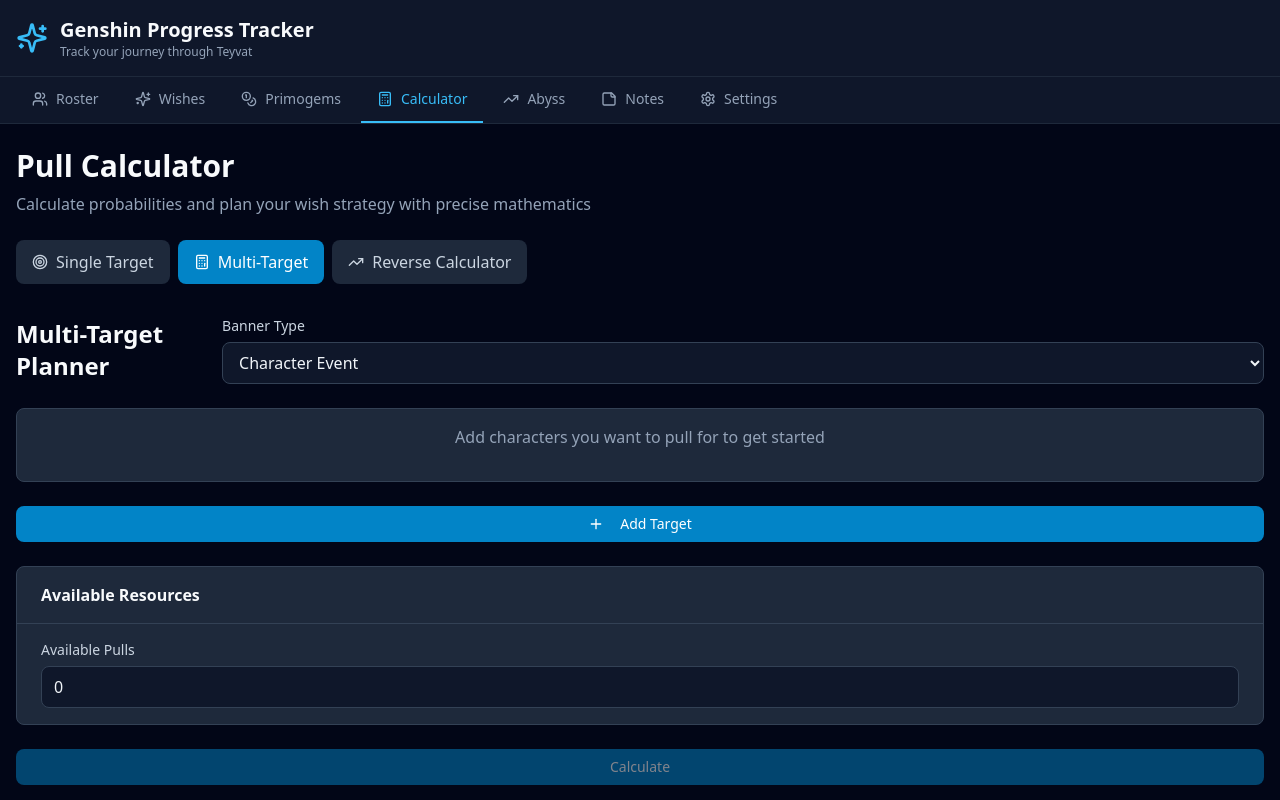
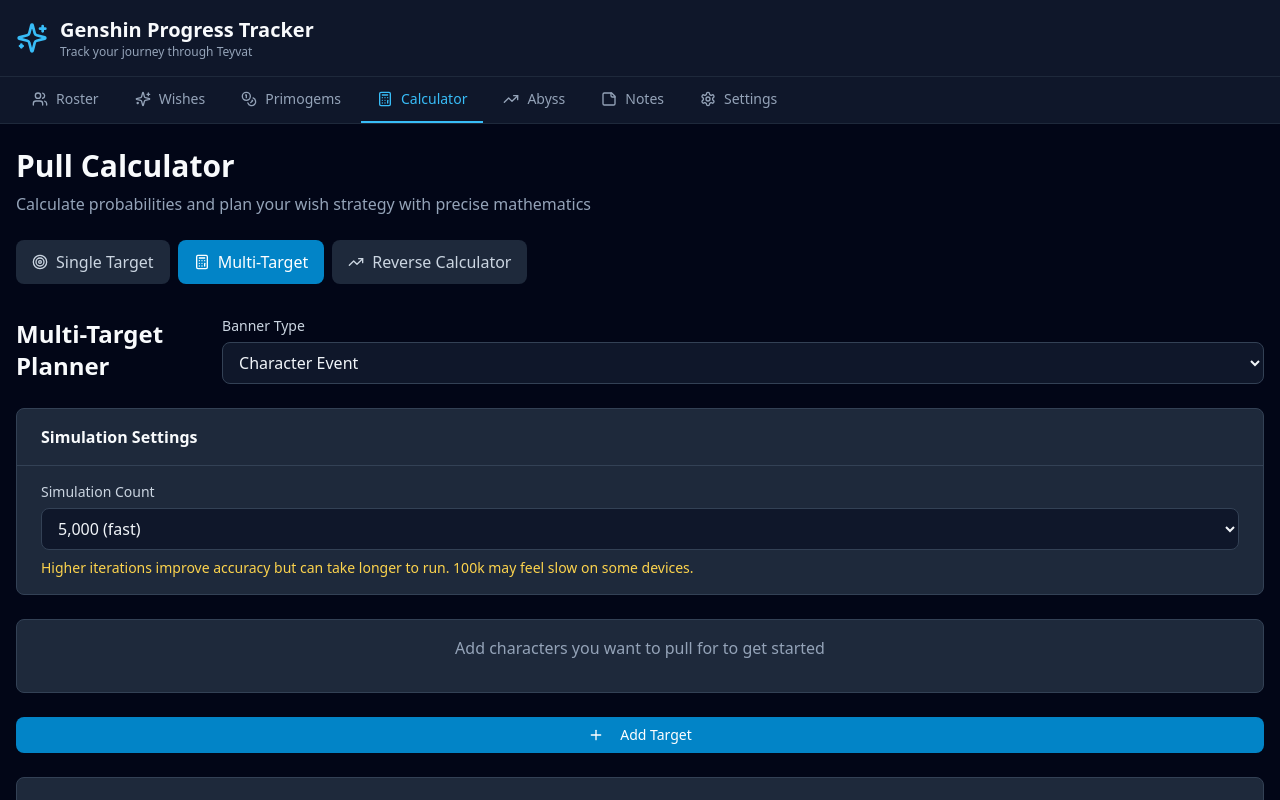
Before and after one commit to MontySteele/GIApp, a React (Vite) app: page /calculator in a window 1280 px wide. Both pictures are taken after a click on the button "Multi-Target". Shown: the top 800 px of the page. Built offline with nearby package versions, Linux system fonts and the light colour scheme.

Commit message:
Add simulation controls and progress handling to multi-target calculator

```diff
--- a/src/features/calculator/components/MultiTargetCalculator.tsx
+++ b/src/features/calculator/components/MultiTargetCalculator.tsx
@@ -22,6 +22,8 @@
   const [availablePulls, setAvailablePulls] = useState(0);
   const [bannerType, setBannerType] = useState<BannerType>('character');
   const [isCalculating, setIsCalculating] = useState(false);
+  const [progress, setProgress] = useState(0);
+  const [iterations, setIterations] = useState(5000);
   const [results, setResults] = useState<SimulationResult | null>(null);
   const [errors, setErrors] = useState<Map<string, string>>(new Map());
   const workerRef = useRef(createMonteCarloWorker());
@@ -95,6 +97,7 @@
     if (!validate()) return;
 
     setIsCalculating(true);
+    setProgress(0);
 
     try {
       // For multi-target, we'll use current state for all targets
@@ -119,12 +122,16 @@
         incomePerDay: 0, // No daily income for this calculation
         rules: GACHA_RULES[bannerType],
         config: {
-          iterations: 10000,
+          iterations,
           seed: Date.now(),
+          chunkSize: 500,
         },
       };
 
-      const result = await workerRef.current.api.runSimulation(simulationInput);
+      const result = await workerRef.current.api.runSimulation(
+        simulationInput,
+        (value: number) => setProgress(value)
+      );
       setResults(result);
     } catch (error) {
       console.error('Simulation error:', error);
@@ -150,6 +157,28 @@
           ]}
         />
       </div>
+
+      <Card>
+        <CardHeader>
+          <h3 className="font-semibold">Simulation Settings</h3>
+        </CardHeader>
+        <CardContent className="space-y-2">
+          <Select
+            label="Simulation Count"
+            value={iterations}
+            onChange={(e) => setIterations(Number(e.target.value))}
+            options={[
+              { value: 5000, label: '5,000 (fast)' },
+              { value: 20000, label: '20,000 (balanced)' },
+              { value: 100000, label: '100,000 (slow, more accurate)' },
+            ]}
+          />
+          <p className="text-sm text-amber-300">
+            Higher iterations improve accuracy but can take longer to run. 100k may feel slow on
+            some devices.
+          </p>
+        </CardContent>
+      </Card>
 
       {targets.length === 0 && (
         <Card>
@@ -265,14 +294,19 @@
         </CardContent>
       </Card>
 
+      <div className="space-y-2">
         <Button
           onClick={handleCalculate}
           disabled={!canCalculate}
           className="w-full"
           variant="primary"
         >
-        {isCalculating ? 'Calculating...' : 'Calculate'}
+          {isCalculating ? 'Working…' : 'Calculate'}
         </Button>
+        {isCalculating && (
+          <div className="text-sm text-center text-slate-300">{(progress * 100).toFixed(0)}% complete</div>
+        )}
+      </div>
 
       {results && (
         <Card>
--- a/src/workers/montecarlo.worker.ts
+++ b/src/workers/montecarlo.worker.ts
@@ -5,6 +5,7 @@
 export interface SimulationConfig {
   iterations: number;
   seed?: number;
+  chunkSize?: number;
 }
 
 export interface SimulationInput {
@@ -45,7 +46,10 @@
 /**
  * Run Monte Carlo simulation for multi-target planning
  */
-export function runSimulation(input: SimulationInput): SimulationResult {
+export async function runSimulation(
+  input: SimulationInput,
+  reportProgress?: (progress: number) => void
+): Promise<SimulationResult> {
   const {
     targets,
     startingPity,
@@ -78,6 +82,8 @@
   }
 
   let allMustHavesSuccesses = 0;
+
+  const chunkSize = Math.max(1, config.chunkSize ?? 1000);
 
   // Run simulations
   for (let sim = 0; sim < config.iterations; sim++) {
@@ -133,6 +139,12 @@
 
     if (allMustHavesSucceeded) {
       allMustHavesSuccesses++;
+    }
+
+    if ((sim + 1) % chunkSize === 0 || sim === config.iterations - 1) {
+      reportProgress?.(Math.min(1, (sim + 1) / config.iterations));
+      // Yield control to keep the worker responsive during long runs
+      await new Promise((resolve) => setTimeout(resolve, 0));
     }
   }
 
--- a/src/workers/montecarloClient.ts
+++ b/src/workers/montecarloClient.ts
@@ -2,7 +2,10 @@
 import type { SimulationInput, SimulationResult } from './montecarlo.worker';
 
 export interface MonteCarloWorkerApi {
-  runSimulation(input: SimulationInput): Promise<SimulationResult>;
+  runSimulation(
+    input: SimulationInput,
+    reportProgress?: (progress: number) => void
+  ): Promise<SimulationResult>;
 }
 
 export interface MonteCarloWorkerHandle {
```
Also changed, not shown: 1 other file (tests, documents, lock files or other folders). Lines whose indentation alone changed are shown as unchanged.
